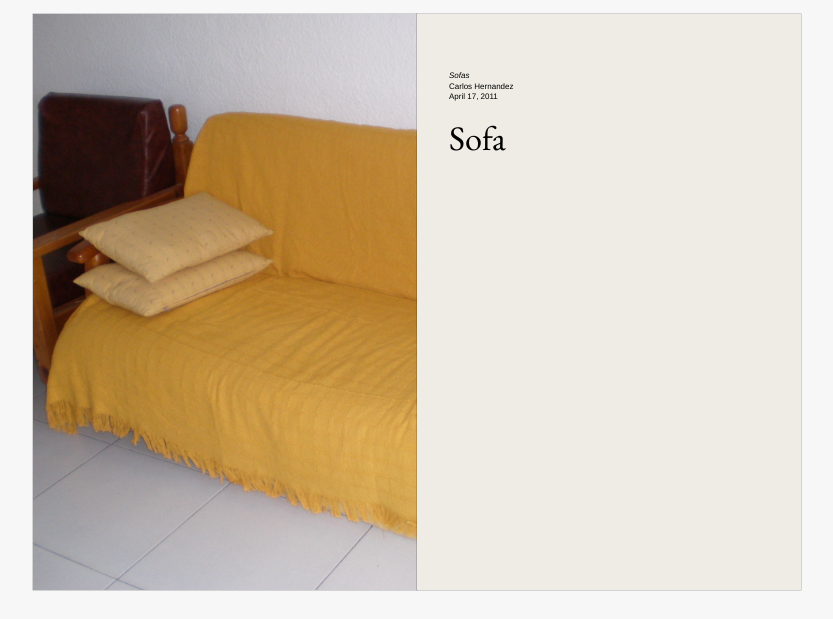
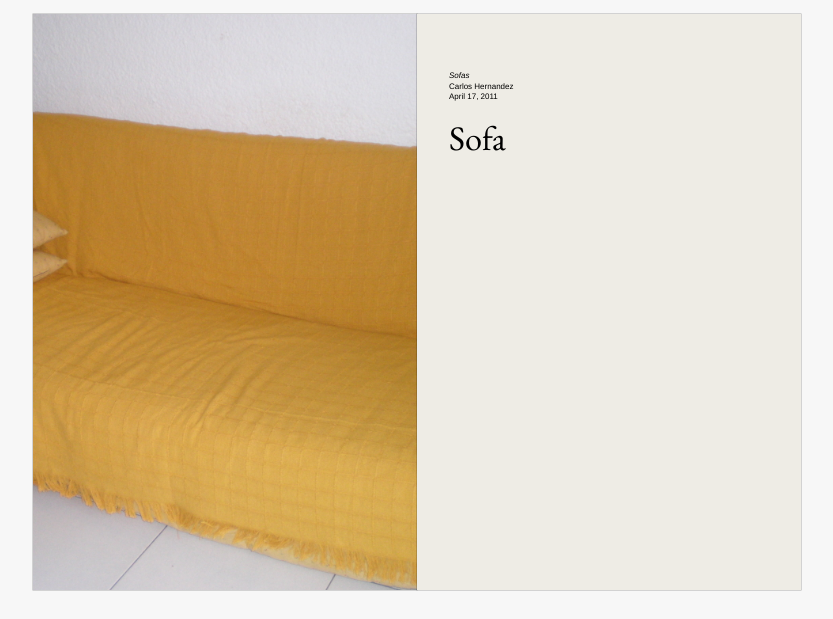
Before and after one commit to lfalisse/p3, a plain HTML site: page index.html in a window 1280 px wide. Shown: the part 1866-2485 px from the top of the page, without its empty margins (223-1056 px from the left). Drawn offline with nearby package versions, Linux system fonts and the light colour scheme.

Commit message:
Centering Images

```diff
--- a/index.html
+++ b/index.html
@@ -11,6 +11,10 @@ body{
 }
 .📖-page{
 	background-color: #eeece5;
+}
+.📖-page-background{
+	display: flex;
+  	justify-content: center;
 }
 #content{
 	/*background-image: url("images/noise.png");*/
```
